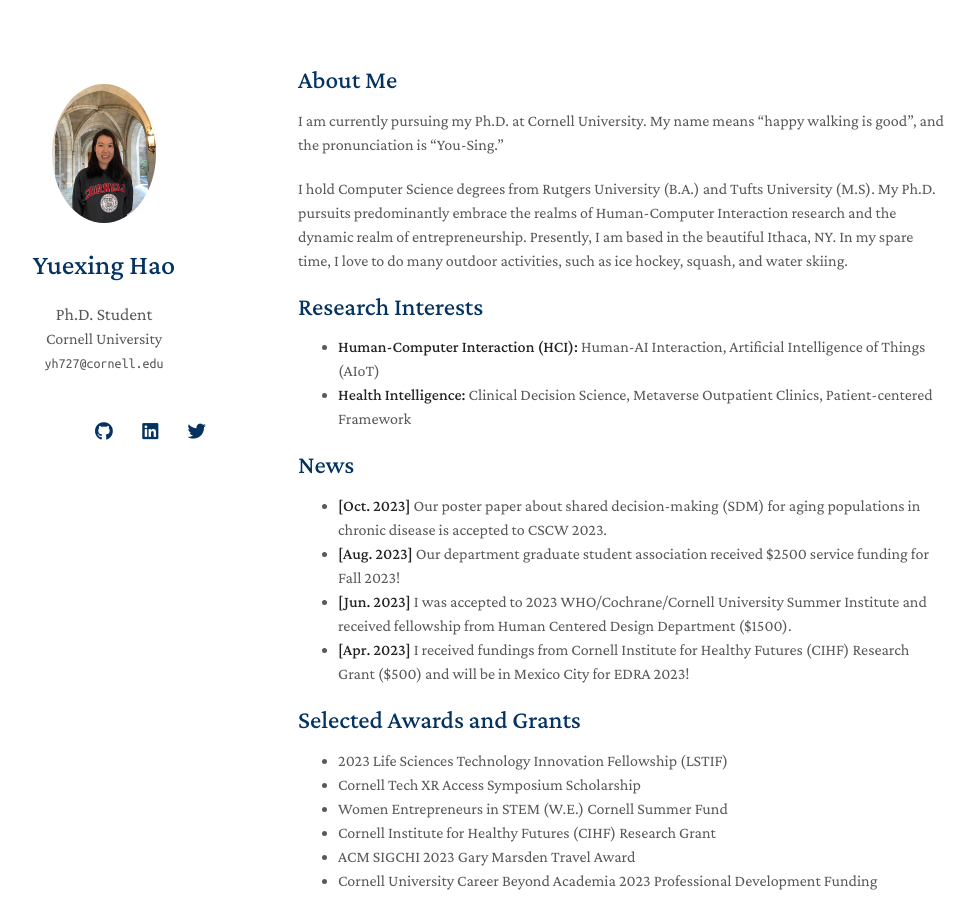
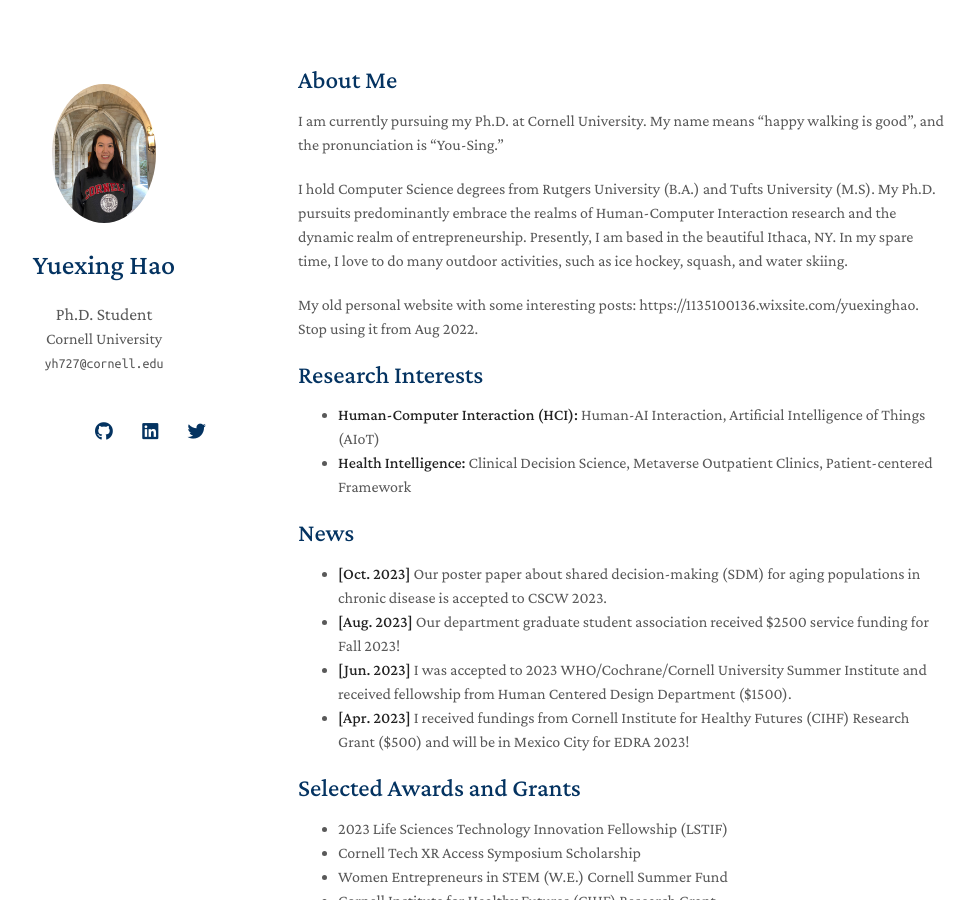
Before and after one commit to YuexingHao/Yuexing-Hao, a Jekyll site: the page built from index.md, in a window 1280 px wide and 900 px high. Shown: the whole window, without its empty margins (172-1146 px from the left). Built offline with Jekyll 4.4.1, drawn with Linux system fonts in a browser that asks for light colours; nearby versions of some CDN libraries; a style sheet for code colours, icons or effects is not loaded; our own code applies the rules of GitHub Pages for plain Markdown files.

Commit message:
Update index.md

```diff
--- a/index.md
+++ b/index.md
@@ -7,6 +7,8 @@
 I am currently pursuing my Ph.D. at Cornell University. My name means "happy walking is good", and the pronunciation is "You-Sing."
 
 I hold Computer Science degrees from Rutgers University (B.A.) and Tufts University (M.S). My Ph.D. pursuits predominantly embrace the realms of Human-Computer Interaction research and the dynamic realm of entrepreneurship. Presently, I am based in the beautiful Ithaca, NY. In my spare time, I love to do many outdoor activities, such as ice hockey, squash, and water skiing.
+
+My old personal website with some interesting posts: https://1135100136.wixsite.com/yuexinghao. Stop using it from Aug 2022.
 
 ## Research Interests
 
```
